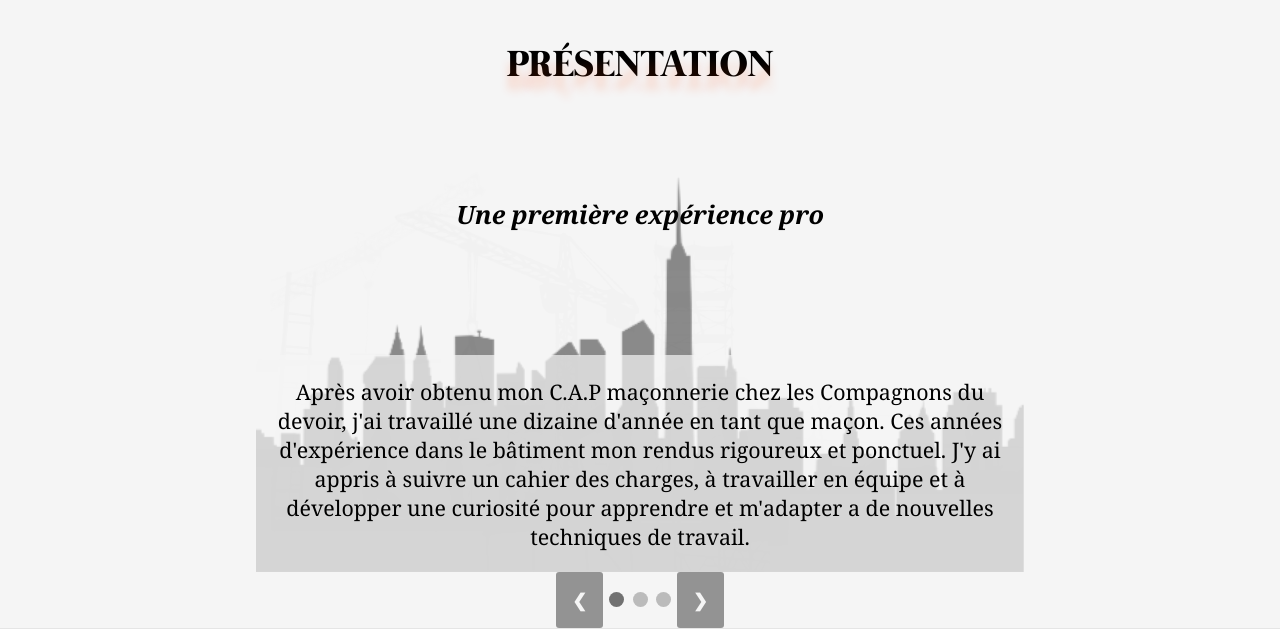
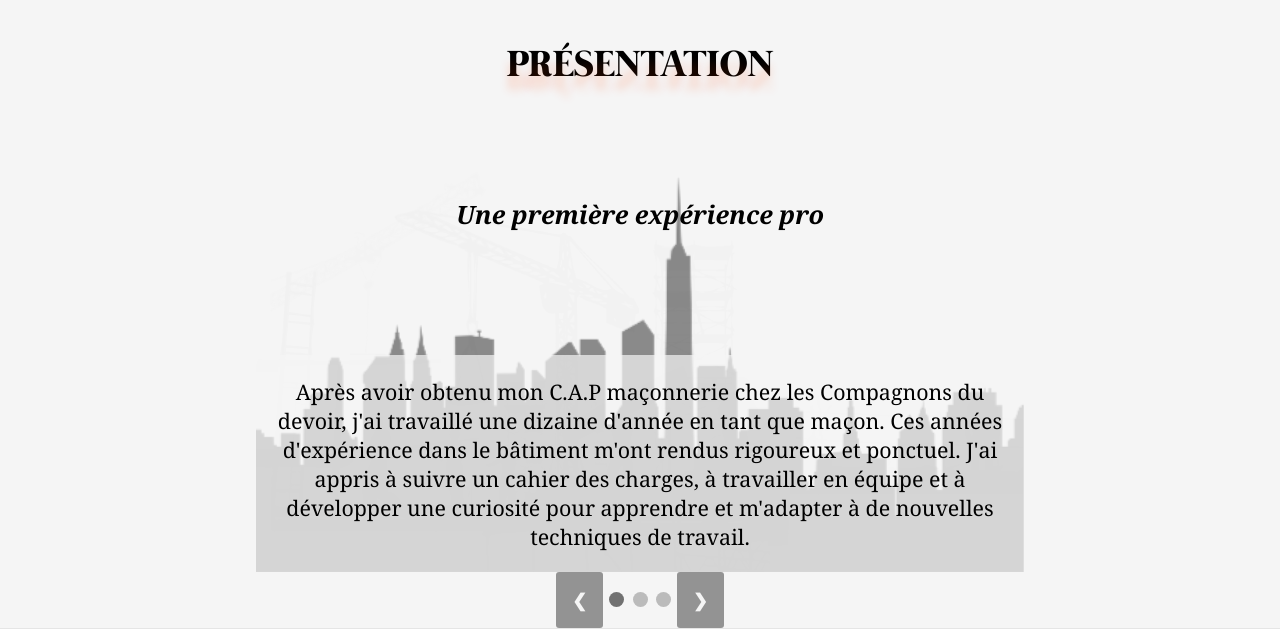
Before and after one commit to Canioni-S/Portfolio2023, a PHP site: page / in a window 1280 px wide. Shown: the part 782-1411 px from the top of the page. Run offline with PHP 8.4, Linux system fonts and the light colour scheme.

Commit message:
errors fix

```diff
--- a/index.php
+++ b/index.php
@@ -150,8 +150,8 @@ if (!empty($_POST)) {
                         <p>
                             Après avoir obtenu mon C.A.P maçonnerie chez les Compagnons du devoir,
                             j'ai travaillé une dizaine d'année en tant que maçon. Ces années d'expérience dans le bâtiment
-                            mon rendus rigoureux et ponctuel. J'y ai appris à suivre un cahier des charges, à travailler en
-                            équipe et à développer une curiosité pour apprendre et m'adapter a de nouvelles techniques de travail.
+                            m'ont rendus rigoureux et ponctuel. J'ai appris à suivre un cahier des charges, à travailler en
+                            équipe et à développer une curiosité pour apprendre et m'adapter à de nouvelles techniques de travail.
                         </p>
                     </div>
                 </div>
@@ -169,7 +169,7 @@ if (!empty($_POST)) {
                     <div class="slideText flexCenter">
                         <p>
                             Je suis ensuite parti à l'étranger pendant quelques années, en Nouvelle-Zélande
-                            puis au Chili. Ces voyages mon permis de devenir bilingue en anglais et m'ont ouvert à d'autres
+                            puis au Chili. Ces voyages m'ont permis de devenir bilingue en anglais et m'ont ouvert à d'autres
                             cultures et pays.
                         </p>
                     </div>
```
